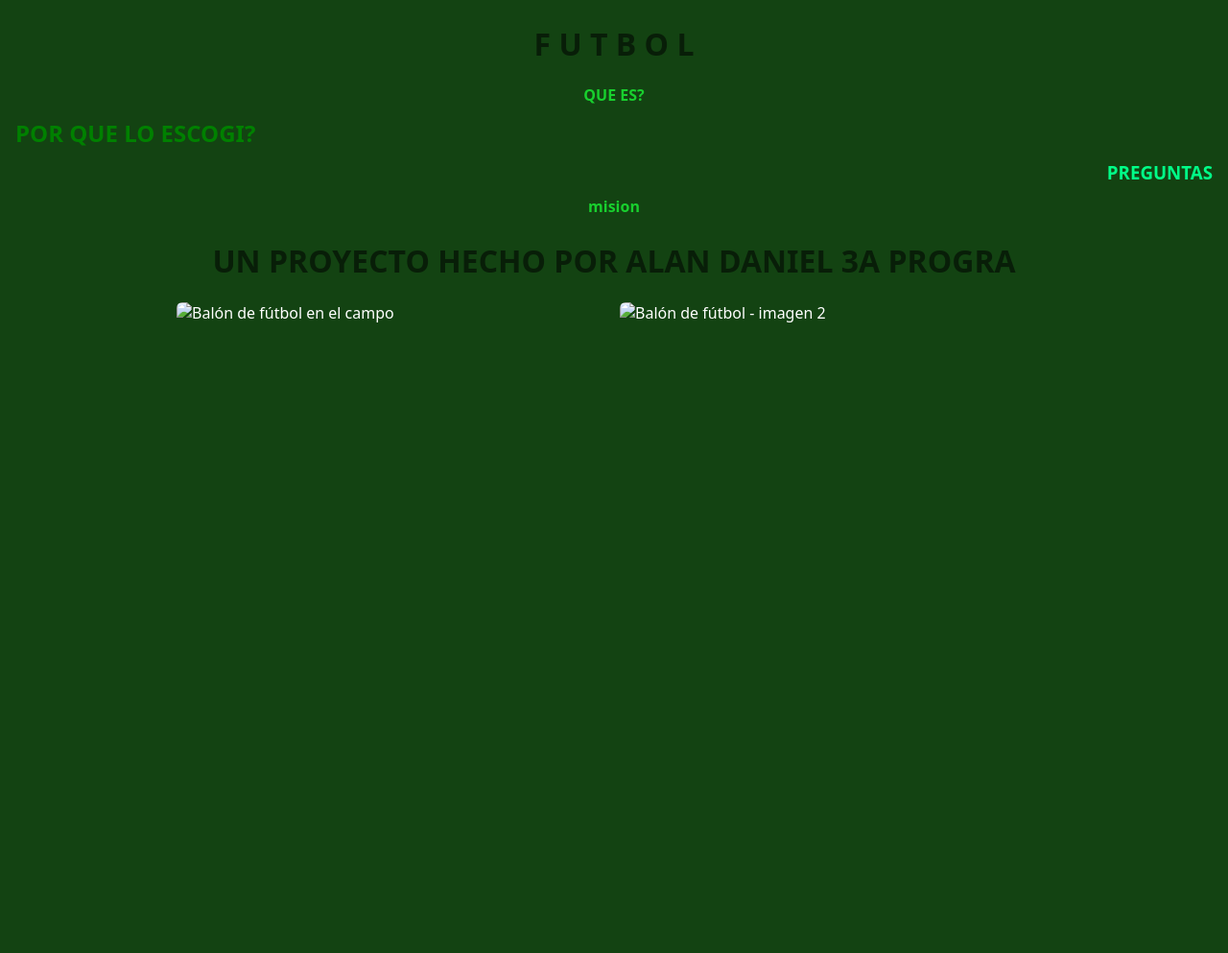
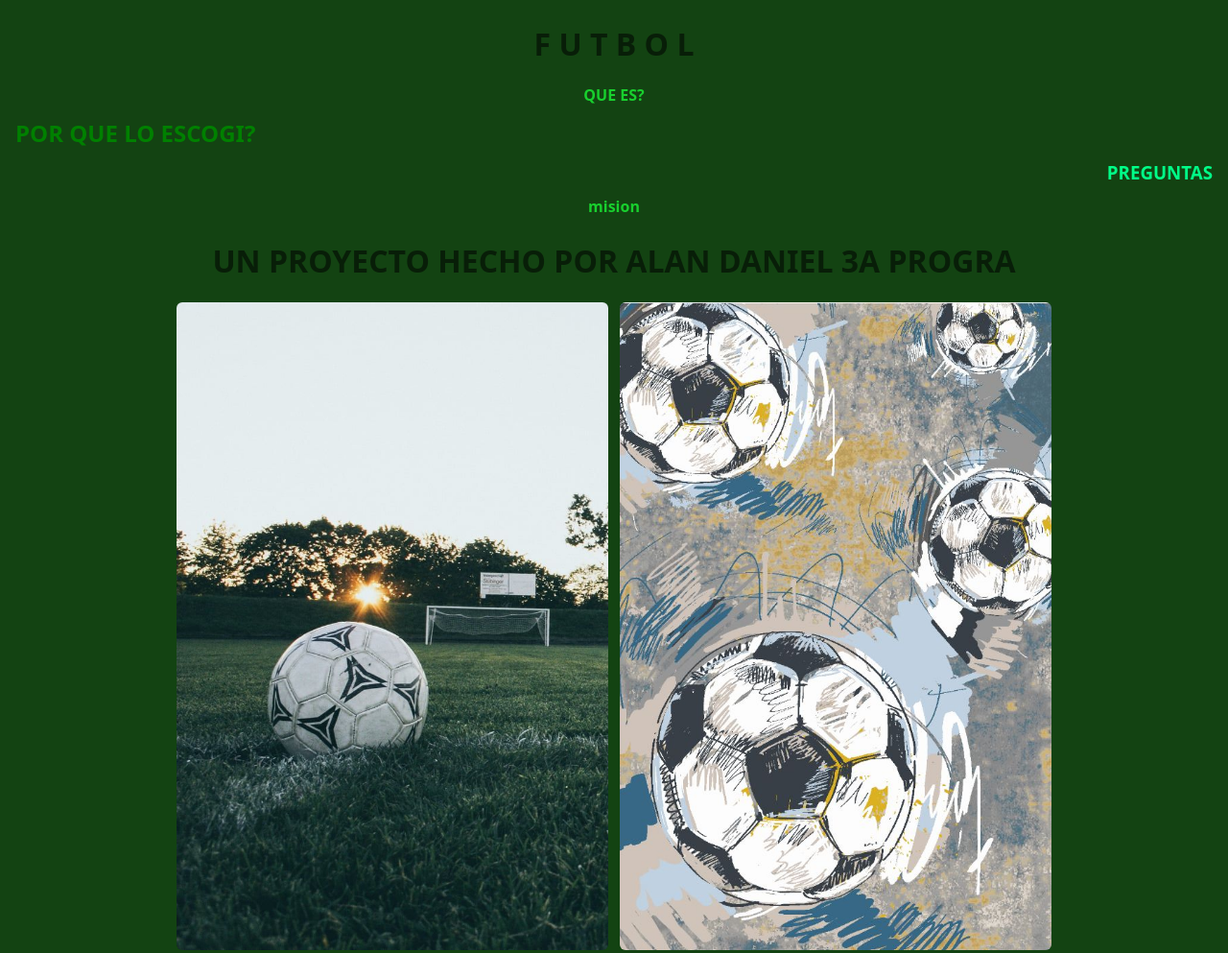
Before and after one commit to AlanDanielvenjac/Alan-Daniel-Index, a plain HTML site: page index.html in a window 1280 px wide. Shown: the whole page at 96% size. Drawn offline with Linux system fonts and the light colour scheme.

Commit message:
index.html

```diff
--- a/index.html
+++ b/index.html
@@ -29,8 +29,8 @@
   <h4><a href="mision.html">mision</a></h4>
   <h1><a>UN PROYECTO HECHO POR ALAN DANIEL 3A PROGRA</a></h1>
   <div class="image-container">
-    <img src="fotos/futbol.jpg" width="450" height="425" alt="Balón de fútbol en el campo">
-    <img src="fotos/futbol2.jpg" width="450" height="1000" alt="Balón de fútbol - imagen 2">
+    <img src="futbol.jpg" width="450" height="425" alt="Balón de fútbol en el campo">
+    <img src="futbol2.jpg" width="450" height="1000" alt="Balón de fútbol - imagen 2">
   </div>
 </body>
 </html>
```
